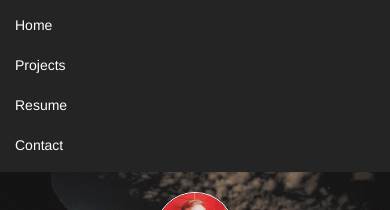
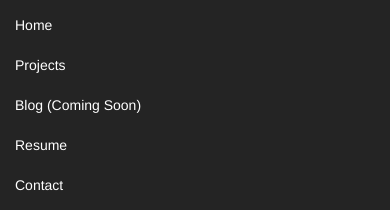
Before and after one commit to tommygaessler/tommygaessler, a website: page index.html in a window 390 px wide. Both pictures are taken after a click on the button 353 px from the left and 25 px from the top of the page. Shown: the part 53-263 px from the top of the page. Drawn offline with nearby package versions, Linux system fonts and the light colour scheme; some packages are replaced by stand-ins of ours.

Commit message:
added link to blog

```diff
--- a/index.html
+++ b/index.html
@@ -51,6 +51,7 @@
             <ul class="nav navbar-nav navbar-right">
               <li><a href="/#/" data-toggle="collapse" data-target="#navbar-collapse-1">Home</a></li>
               <li><a href="/#/projects" data-toggle="collapse" data-target="#navbar-collapse-1">Projects</a></li>
+              <li><a href="/#/" data-toggle="collapse" data-target="#navbar-collapse-1">Blog (Coming Soon)</a></li>
               <li><a href="tommygaessler.pdf" data-toggle="collapse" data-target="#navbar-collapse-1" target="_blank">Resume</a></li>
               <li><a href="/#/contact" data-toggle="collapse" data-target="#navbar-collapse-1">Contact</a></li>
             </ul>
```
